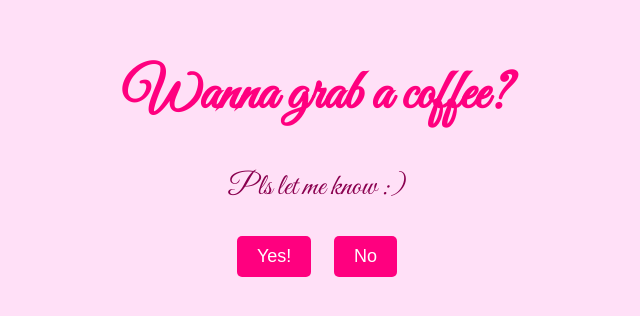
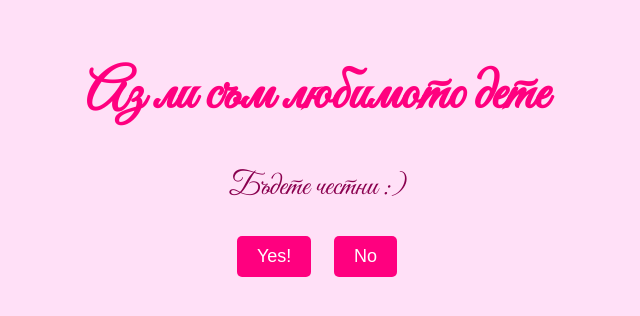
Before and after one commit to Veliiii/Veliiii.github.io, a plain HTML site: page index.html in a window 1280 px wide. Shown: the part 250-566 px from the top of the page, without its empty margins (323-963 px from the left). Drawn offline with Linux system fonts and the light colour scheme.

Commit message:
Update index.html

```diff
--- a/index.html
+++ b/index.html
@@ -12,8 +12,8 @@
 <body>
     <div class="container">
         <div class="content">
-            <h1>Wanna grab a coffee?</h1>
-            <p>Pls let me know :)</p>
+            <h1>Аз ли съм любимото дете</h1>
+            <p>Бъдете честни :)</p>
             <button id="hangoutButton">Yes!</button>
             <button id="noButton">No</button>
         </div>
```
